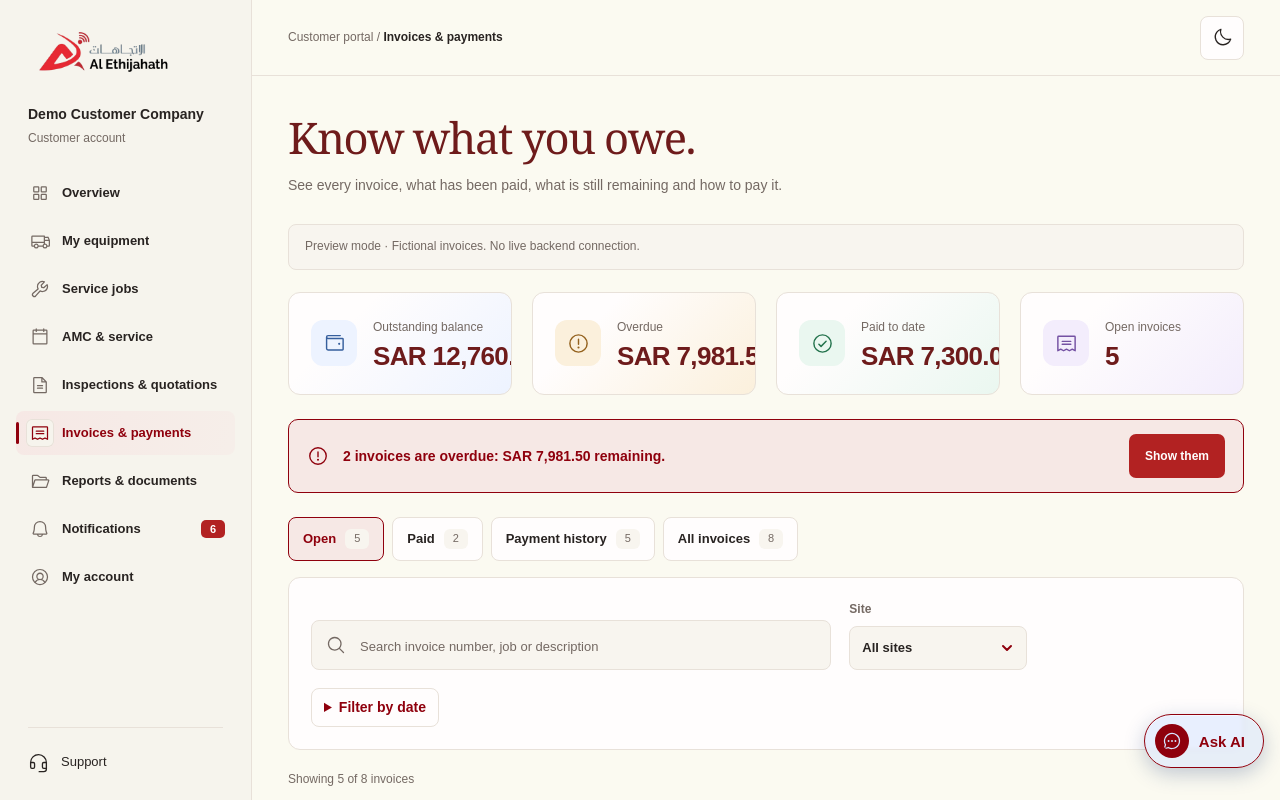
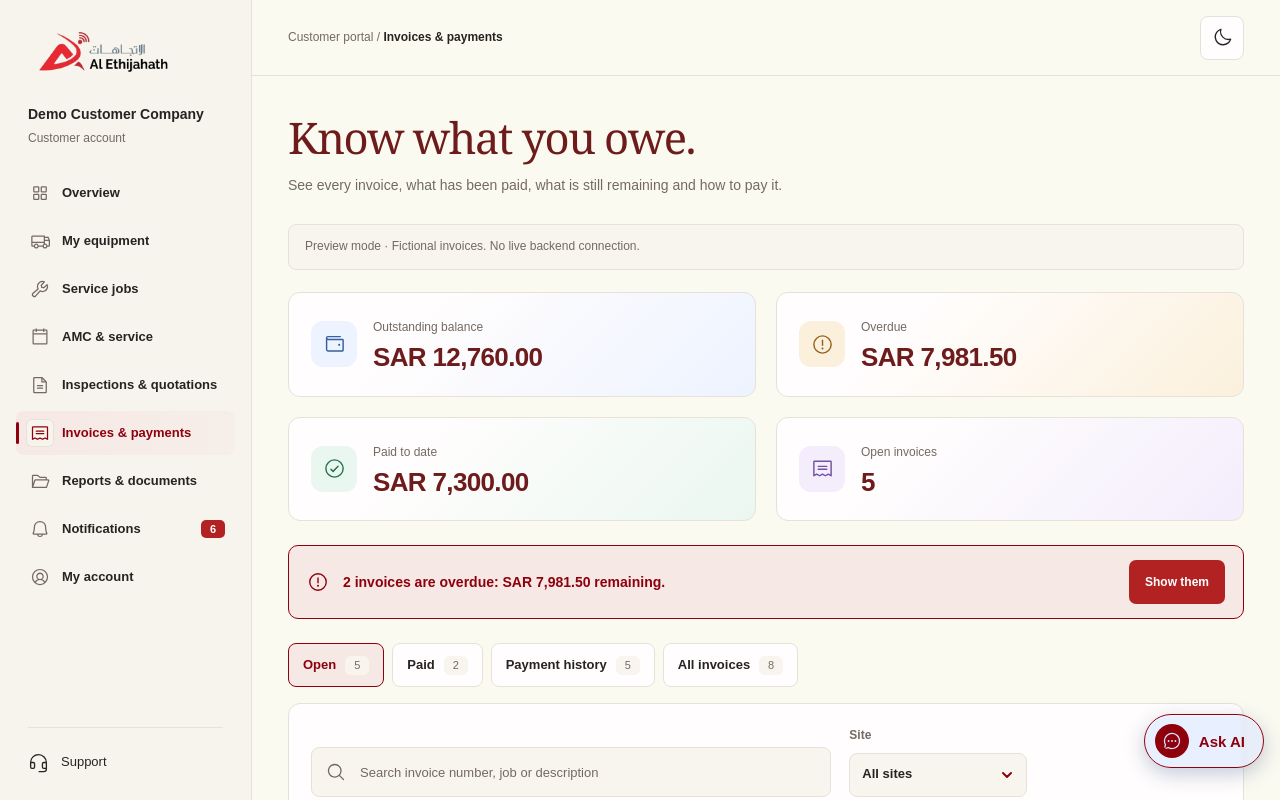
Before and after one commit to FAS-Organization/Al-Ethijahath-App-FrontEnd, a React (Vite) app in the folder frontend/: page /billing in a window 1280 px wide. Shown: the top 800 px of the page. Built offline with nearby package versions, Linux system fonts and the light colour scheme.

Commit message:
updated invoice page ,side bar toggle

```diff
--- a/frontend/src/components/CustomerNavbar.css
+++ b/frontend/src/components/CustomerNavbar.css
@@ -856,13 +856,69 @@
 }
 
 /* Reduced motion accessibility */
+/* ==========================================
+   SIDEBAR TOGGLE — MOVE WITH THE DRAWER
+========================================== */
+
+/* ==========================================
+   MOBILE SIDEBAR — CLOSE BUTTON TIMING
+========================================== */
+
+/* ==========================================
+   MOBILE SIDEBAR — CLOSE BUTTON TIMING
+========================================== */
+
 @media screen and (max-width: 1023px) {
 
-  /* Position the close button beside the company name */
+  .ae-nav {
+    --ae-sidebar-width: min(320px, 86vw);
+    --ae-sidebar-duration: 550ms;
+    --ae-sidebar-easing: cubic-bezier(0.16, 1, 0.3, 1);
+  }
+
+  /* Keep the existing sidebar slide animation */
+  .ae-nav .ae-nav__body {
+    transition:
+      transform var(--ae-sidebar-duration) var(--ae-sidebar-easing),
+      visibility var(--ae-sidebar-duration);
+  }
+
+  /* Close button position */
   .ae-nav .ae-nav__toggle[aria-expanded='true'] {
     position: fixed;
     top: 16px;
-    left: min(264px, calc(86vw - 56px));
+    left: calc(var(--ae-sidebar-width) - 56px);
     z-index: 1003;
+
+    /* Hide X while the sidebar is moving */
+    opacity: 0;
+    visibility: hidden;
+
+    /* Show X after the sidebar finishes */
+    animation: ae-sidebar-close-button-appear
+      1ms linear var(--ae-sidebar-duration) forwards;
+  }
+
+  @keyframes ae-sidebar-close-button-appear {
+    from {
+      opacity: 0;
+      visibility: hidden;
+    }
+
+    to {
+      opacity: 1;
+      visibility: visible;
+    }
   }
 }
+
+/* Respect reduced-motion settings */
+@media (prefers-reduced-motion: reduce) {
+  .ae-nav .ae-nav__body {
+    transition: none !important;
+  }
+
+  .ae-nav .ae-nav__toggle[aria-expanded='true'] {
+    animation-delay: 0ms;
+  }
+}
--- a/frontend/src/pages/InvoicesPage.css
+++ b/frontend/src/pages/InvoicesPage.css
@@ -15,8 +15,33 @@
   display: block;
   margin-top: 4px;
 }
+/* Summary cards: amounts shrink to fit the card */
+.iv-summary .sv-summary-item { min-width: 0; }
+.iv-summary .sv-summary-item > div {
+  display: block;
+  flex: 1 1 0;
+  min-width: 0;
+  container-type: inline-size;
+}
+.sv-page .iv-values strong {
+  font-size: 18px;
+  font-size: clamp(12px, calc(100cqi / (var(--len, 8) * 0.64)), var(--iv-max, 26px));
+  line-height: 1.25;
+  overflow-wrap: anywhere;
+}
+.sv-page .iv-values--multi strong {
+  --iv-max: 17px;
+  margin-top: 2px;
+  line-height: 1.4;
+}
+@media (max-width: 1399px) {
+  .iv-summary { grid-template-columns: repeat(2, minmax(0, 1fr)); }
+}
+@media (max-width: 639px) {
+  .iv-summary { grid-template-columns: minmax(0, 1fr); }
+}
 
-.sv-page .iv-values--multi strong {
+/* .sv-page .iv-values--multi strong {
   margin-top: 2px;
   font-size: 17px;
   line-height: 1.4;
@@ -24,7 +49,7 @@
 
 .sv-page .iv-values:not(.iv-values--multi) strong {
   font-size: 26px;
-}
+} */
 
 /* Invoice card */
 .iv-card--overdue {
--- a/frontend/src/pages/InvoicesPage.jsx
+++ b/frontend/src/pages/InvoicesPage.jsx
@@ -220,18 +220,21 @@ function SummaryValues({ list, fallback }) {
   if (!list.length) {
     return (
       <div className="iv-values">
-        <strong>{fallback}</strong>
+        <strong style={{ '--len': fallback.length }}>{fallback}</strong>
       </div>
     )
   }
 
   return (
     <div className={`iv-values${list.length > 1 ? ' iv-values--multi' : ''}`}>
-      {list.map(item => (
-        <strong key={item.currency}>
-          {formatMoney(item.minor / 100, item.currency)}
-        </strong>
-      ))}
+      {list.map(item => {
+        const text = formatMoney(item.minor / 100, item.currency)
+        return (
+          <strong key={item.currency} style={{ '--len': text.length }}>
+            {text}
+          </strong>
+        )
+      })}
     </div>
   )
 }
@@ -946,7 +949,7 @@ export default function InvoicesPage({
                 </p>
               )}
 
-              <section className="sv-summary" aria-label="Invoice summary">
+              <section className="sv-summary iv-summary" aria-label="Invoice summary">
                 <div className="sv-summary-item">
                   <span className="sv-summary-icon">
                     <WalletIcon size={23} aria-hidden="true" />
@@ -986,7 +989,7 @@ export default function InvoicesPage({
                   <div>
                     <span>Open invoices</span>
                     <div className="iv-values">
-                      <strong>{counts.open}</strong>
+                      <strong style={{ '--len': String(counts.open).length }}>{counts.open}</strong>
                     </div>
                   </div>
                 </div>
```
